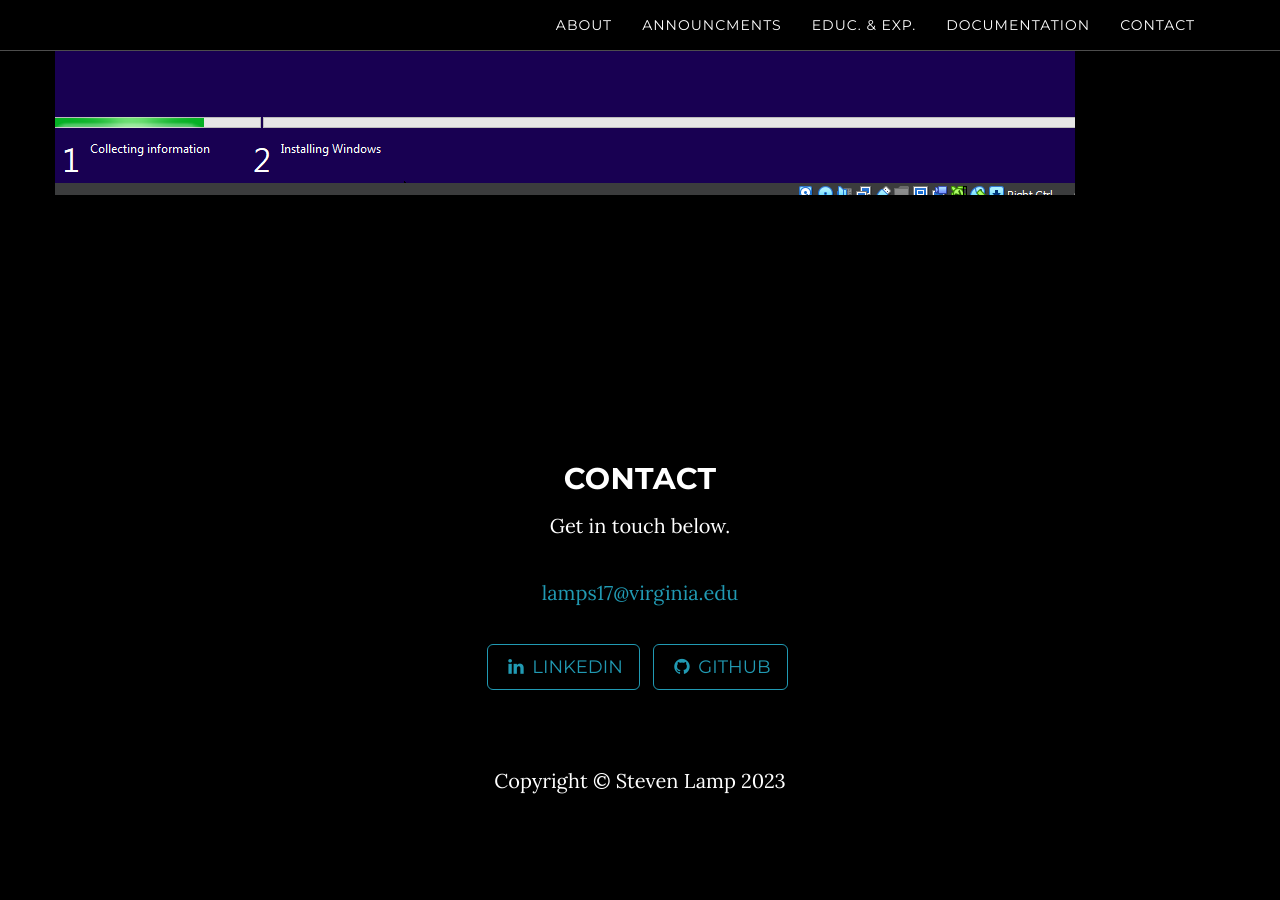
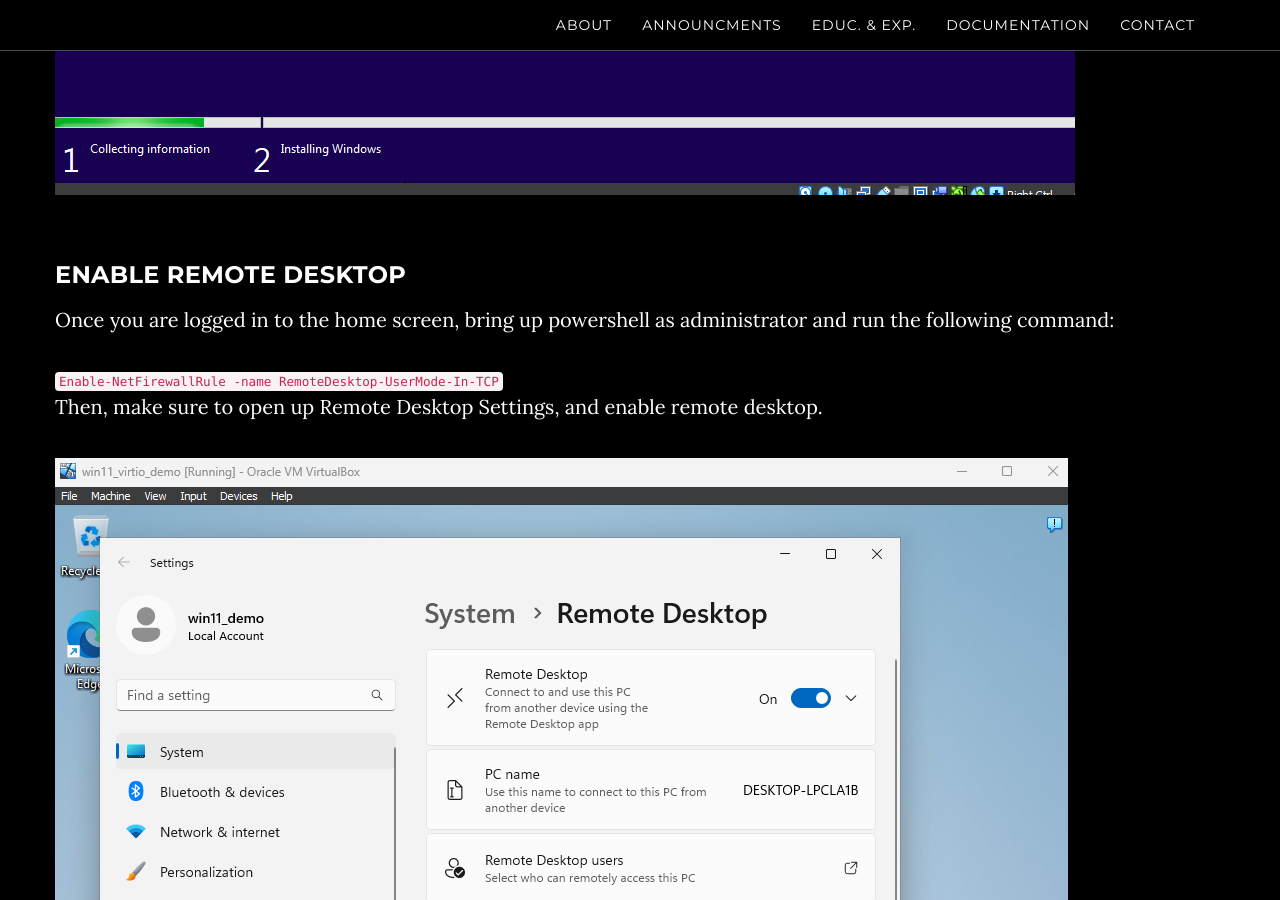
Before and after one commit to LampSteven17/LampSteven17.github.io, a Jekyll site: the page built from win11-openstack-guide.html, in a window 1280 px wide and 900 px high, scrolled down 17609 px. Built offline with Jekyll 4.4.1, drawn with Linux system fonts in a browser that asks for light colours; before the commit the page ends 18456 px from its top, so only the background shows below that; some of the changed text lies outside the part shown.

Commit message:
Enable Remote Desktop

```diff
--- a/_includes/windows11OpenstackInstallGuide.html
+++ b/_includes/windows11OpenstackInstallGuide.html
@@ -91,7 +91,7 @@
 
 
         <h3>Boot and Install VirtIO Drivers to Windows VM</h3>
-            <p>Start the Virtual Machine, and when prompted press any key to begin booting the Windows VM</p>
+            <p>Start the Virtual Machine, and when prompted press any key to begin booting the Windows VM.</p>
             <img src="/img/startVM.png"/>
             <p>&nbsp</p>
 
@@ -121,5 +121,16 @@
 
 
 
+        <h3>Enable Remote Desktop</h3>
+            <p>Once you are logged in to the home screen, bring up powershell as administrator and run the following command:</p>
+            <code>Enable-NetFirewallRule -name RemoteDesktop-UserMode-In-TCP</code>
+            <p>Then, make sure to open up Remote Desktop Settings, and enable remote desktop.</p>
+            <img src="/img/enableRemoteDesktop.png"/>
+            <p>&nbsp</p>
+
+
+
+
+
     </div>
 </section>
```
Also changed, not shown: img/enableRemoteDesktop.png (added).
